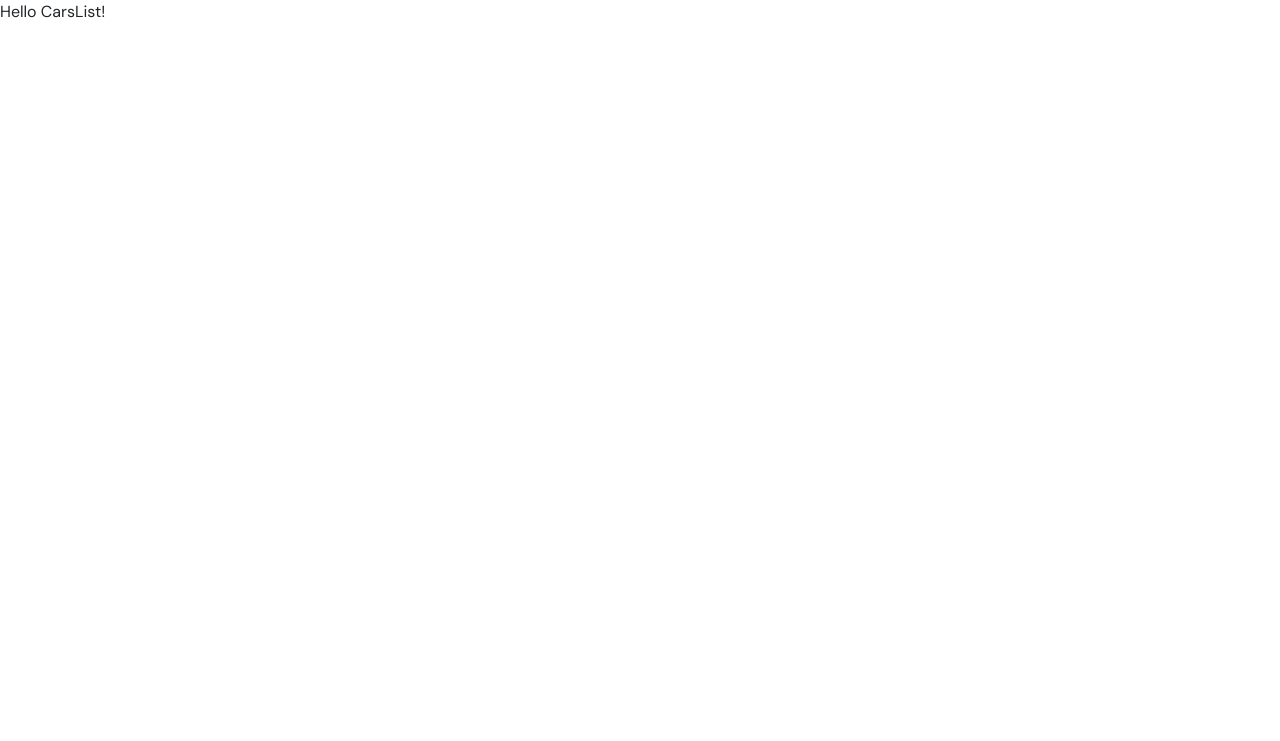
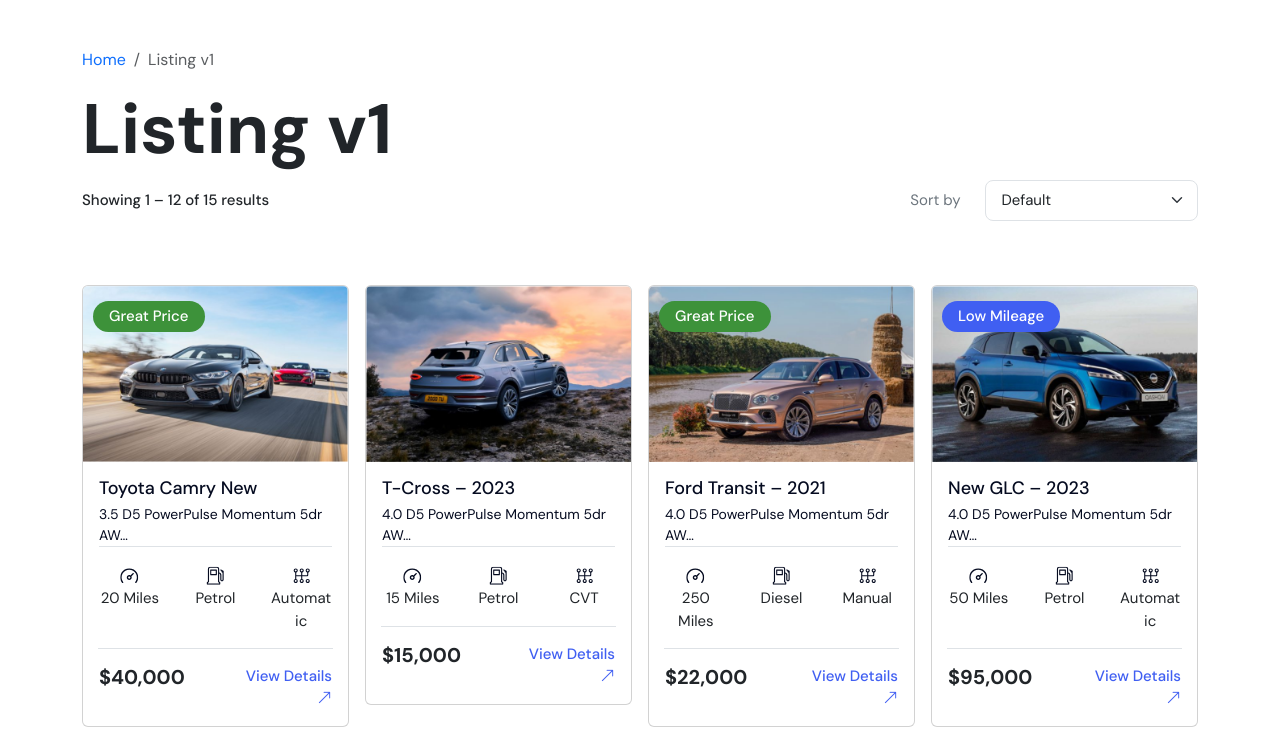
Before and after one commit to MishaVoloshyn/avtoshop, a React (Create React App) app: page /cars-list in a window 1280 px wide. Shown: the top 741 px of the page. Built offline with nearby package versions, Linux system fonts and the light colour scheme.

Commit message:
add Car-list Page

```diff
--- /dev/null
+++ b/src/Components/Cars-List-2.js
@@ -0,0 +1,21 @@
+import React, { useState, useEffect } from 'react';
+import carsData from '../data/carsData.json';
+import { CarCardPattern } from './CarCardPattern';
+
+export function CarsList2({ limit }) {
+    const [cars, setCars] = useState([]);
+
+    useEffect(() => {
+        setCars(carsData.slice(0, 12));
+    }, [limit]);
+
+    return (
+
+        <div className="row gx-3 gy-3">
+            {cars.map(car => (
+                <CarCardPattern key={car.id} car={car} />
+            ))}
+        </div>
+
+    );
+}
--- a/src/Pages/Cars-list.js
+++ b/src/Pages/Cars-list.js
@@ -1,8 +1,59 @@
 import { Outlet  } from 'react-router-dom';
+import {CarCardPattern} from "../Components/CarCardPattern";
+import {CarsList2} from "../Components/Cars-List-2";
+import React from "react";
 
 export const CarsList = () => (
+
+
     <>
-        <p>Hello CarsList!</p>
+        <section className="mt-5">
+            <div className="container">
+                <nav aria-label="breadcrumb">
+                    <ol className="breadcrumb">
+                        <li className="breadcrumb-item"><a href="#">Home</a></li>
+                        <li className="breadcrumb-item active" aria-current="page">Listing v1</li>
+                    </ol>
+                </nav>
+                <h1 className="dm-sans-bold">Listing v1</h1>
+                <div className="row align-items-center">
+                    <div className="col-6">
+                        <p className="dm-sans-medium ft-15">Showing 1 – 12 of 15 results</p>
+                    </div>
+                    <div className="col-6">
+                        <div className="row align-items-center">
+                            <div className="col-7">
+                                <p className="dm-sans-regular ft-15 text-end text-secondary">Sort by</p>
+                            </div>
+                            <div className="col-5 ">
+                                <select className="form-select form-select-lg mb-3 dm-sans-regular ft-15" aria-label="Large select example">
+                                    <option selected>Default</option>
+                                    <option value="1">One</option>
+                                    <option value="2">Two</option>
+                                    <option value="3">Three</option>
+                                </select>
+                            </div>
+                        </div>
+                    </div>
+                    <div className="col-12 my-5">
+                        <CarsList2/>
+                    </div>
+                    <div className="col-12">
+                        <nav aria-label="...">
+                            <ul className="pagination pagination-lg">
+                                <li className="page-item active" aria-current="page">
+                                    <span className="page-link">1</span>
+                                </li>
+                                <li className="page-item"><a className="page-link" href="#">2</a></li>
+                                <li className="page-item"><a className="page-link" href="#">3</a></li>
+                            </ul>
+                        </nav>
+                    </div>
+                </div>
+            </div>
+        </section>
+
+
         <Outlet/>
     </>
 
```
